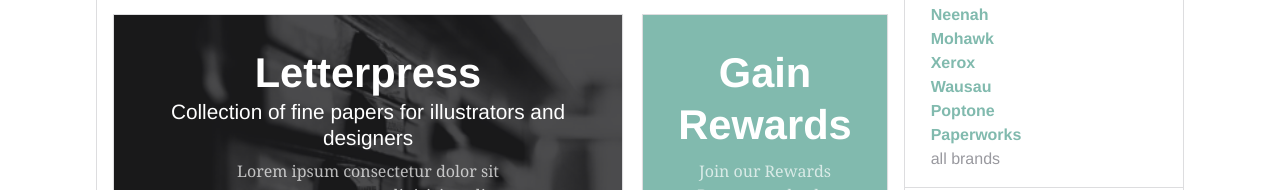
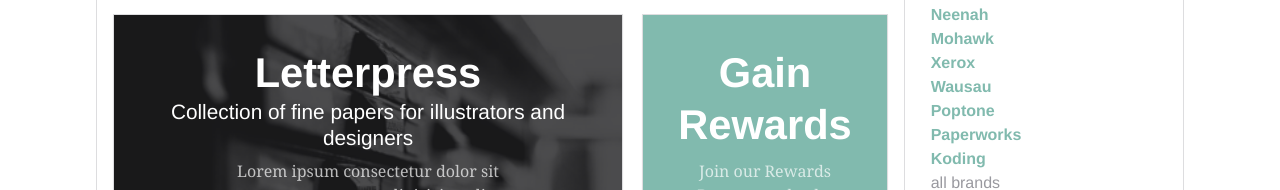
Before and after one commit to AkimaLunar/Paperworks, a plain HTML site: page index.html in a window 1280 px wide. Shown: the part 610-800 px from the top of the page. Drawn offline with nearby package versions, Linux system fonts and the light colour scheme; a web font is replaced by a local one.

Commit message:
setting up Koding

```diff
--- a/index.html
+++ b/index.html
@@ -162,6 +162,7 @@
           <li><a href="">Wausau</a></li>
           <li><a href="">Poptone</a></li>
           <li><a href="">Paperworks</a></li>
+          <li><a href="#">Koding</a></li>
       </ul>
       <a href="#" class="aside-more-links">all brands</a>
   </div>
```
